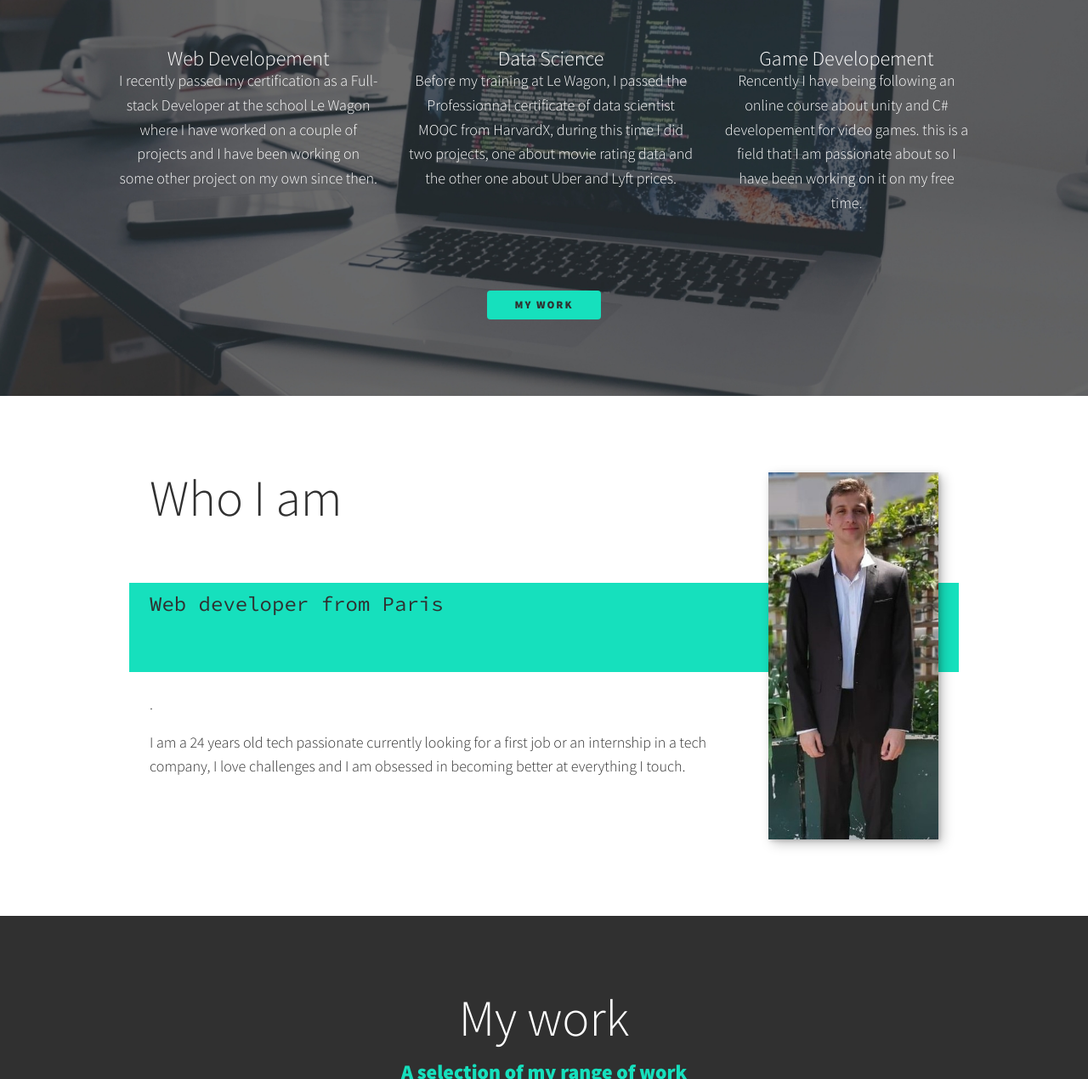
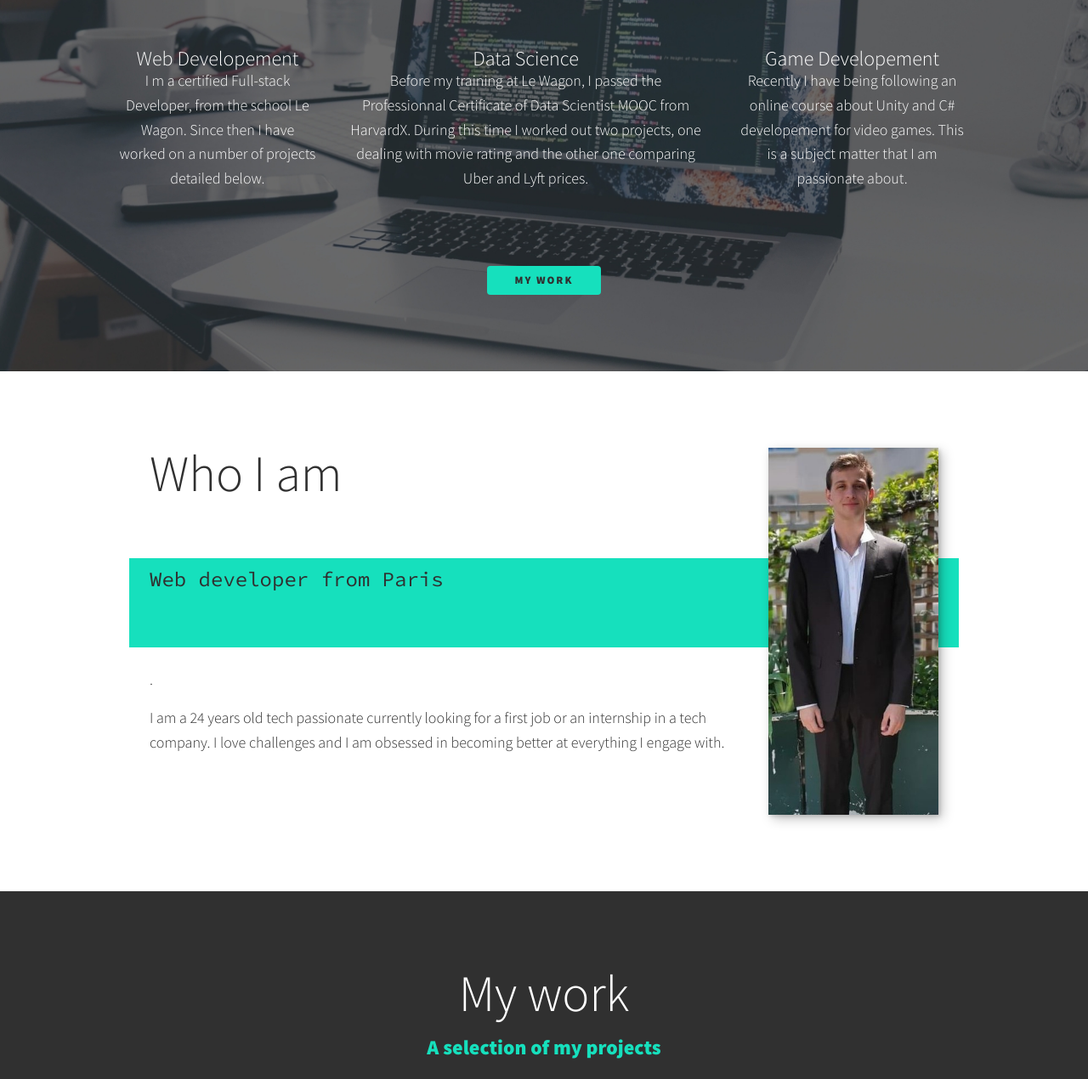
Before and after one commit to TCaen/TCaen.github.io, a plain HTML site: page index.html in a window 1280 px wide. Shown: the part 781-2051 px from the top of the page at 85% size. Drawn offline with nearby package versions, Linux system fonts and the light colour scheme.

Commit message:
Add files via upload

```diff
--- a/index.html
+++ b/index.html
@@ -52,17 +52,17 @@
             <div class="services">
                 <div class="service">
                     <h3>Web Developement</h3>
-                    <p>I recently passed my certification as a Full-stack Developer at the school Le Wagon where I have worked on a couple of projects and I have been working on some other project on my own since then.</p>
+                    <p>I m a certified Full-stack Developer, from the school Le Wagon. Since then I have worked on a number of projects detailed below.</p>
                 </div> <!-- / service -->
 
                 <div class="service">
                     <h3>Data Science</h3>
-                    <p>Before my training at Le Wagon, I passed the Professionnal certificate of data scientist MOOC from HarvardX, during this time I did two projects, one about movie rating data and the other one about Uber and Lyft prices.</p>
+                    <p>Before my training at Le Wagon, I passed the Professionnal Certificate of Data Scientist MOOC from HarvardX. During this time I worked out two projects, one dealing with movie rating and the other one comparing Uber and Lyft prices.</p>
                 </div> <!-- / service -->
 
                 <div class="service">
                     <h3>Game Developement</h3>
-                    <p>Rencently I have being following an online course about unity and C# developement for video games. this is a field that I am passionate about so I have been working on it on my free time.</p>
+                    <p>Recently I have being following an online course about Unity and C# developement for video games. This is a subject matter that I am passionate about.</p>
                 </div> <!-- / service -->
             </div> <!-- / services -->
 
@@ -77,7 +77,7 @@
 
            <div class="about-me__body">
                <p>.</p>
-               <p>I am a 24 years old tech passionate currently looking for a first job or an internship in a tech company, I love challenges and I am obsessed in becoming better at everything I touch.</p>
+               <p>I am a 24 years old tech passionate currently looking for a first job or an internship in a tech company. I love challenges and I am obsessed in becoming better at everything I engage with.</p>
            </div>
 
            <img src="img/Me.jpg" alt="Jane leaning against a bus" class="about-me__img">
@@ -86,7 +86,7 @@
         <!-- My Work -->
         <section class="my-work" id="work">
             <h2 class="section__title section__title--work">My work</h2>
-            <p class="section__subtitle section__subtitle--work">A selection of my range of work</p>
+            <p class="section__subtitle section__subtitle--work">A selection of my projects</p>
             <div class="container">
                 <div class="portfolio-flex">
 
@@ -101,7 +101,7 @@
                             <img src="img/Weather.png" />
                             <div class="card-product-infos">
                                 <h2> Weather App Vue.js</h2>
-                                <p> This is a weather app coded with the framework Vue.JS. Enter a location and it wil tell you the weather It works using the Openweatherapp API, i developped this app during my free time . </p>
+                                <p> This is a simple but effective weather app coded with the framework Vue.JS. Enter a location, and it wil tell you the weather. It works using the Openweatherapp API. </p>
                             </div>
                         </div>
                     </a>
@@ -110,7 +110,7 @@
                         <img src="img/lewagon.png" alt="" >
                             <div class="card-product-infos">
                                     <h2>Le Wagon Simulator</h2>
-                                    <p><strong>To play it you have to create an account. Press sign up on the login page and fill the form and click "Sign UP".</strong> This is my end of formation project, it was done in collaboration with 4 other classmates in a timelapse of two weeks. It's a Choose-Your-Own-Adventure type of game
+                                    <p><strong>To play it you have to create an account. Press sign up on the login page, fill the form and click "Sign UP".</strong> This is my final school project. It was a teamwork with 3 other classmates over a two weeks period. It is a Choose-Your-Own-Adventure type of game
                                         in which you play as a student of the bootcamp.</p>
                                 </div>
                     </div>
@@ -120,7 +120,7 @@
                             <img src="img/milfr.png" alt="" >
                                 <div class="card-product-infos">
                                         <h2>Clone-R-BNB</h2>
-                                        <p>This is an R-BNB clone developped in 1 week as a school group project. The only rule of this project was : You cannot rent appartments or houses, so one of my classmate suggested we would rent mothers-in-law. </p>
+                                        <p>This is an R-BNB clone developed in 1 week as a team project. Its only rule was: You cannot rent appartments or houses, so one of my classmates suggested we would rent mother-in-law (for copyright reasons, not all photos are available anymore.) </p>
                                     </div>
                         </div>
                         </a>
```
